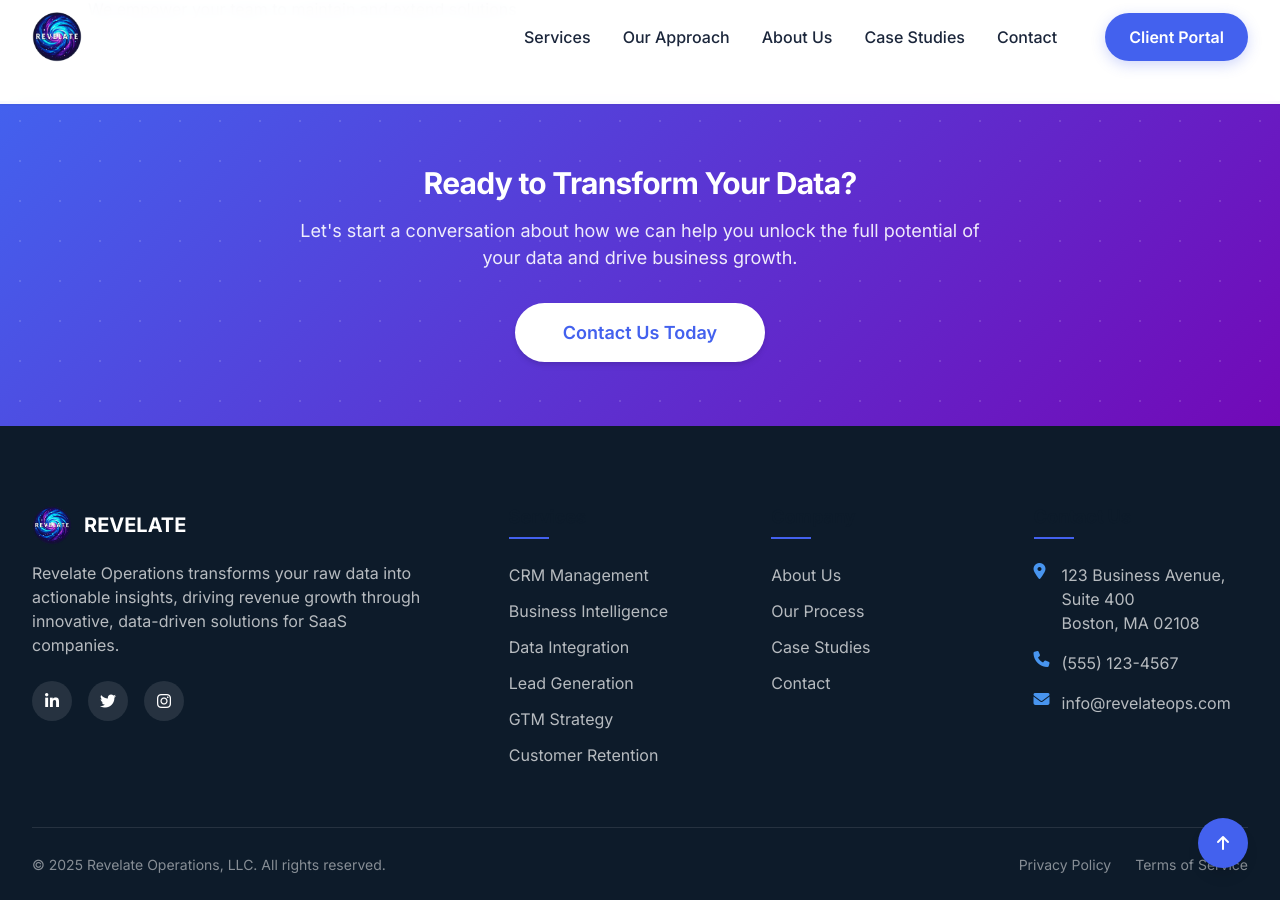
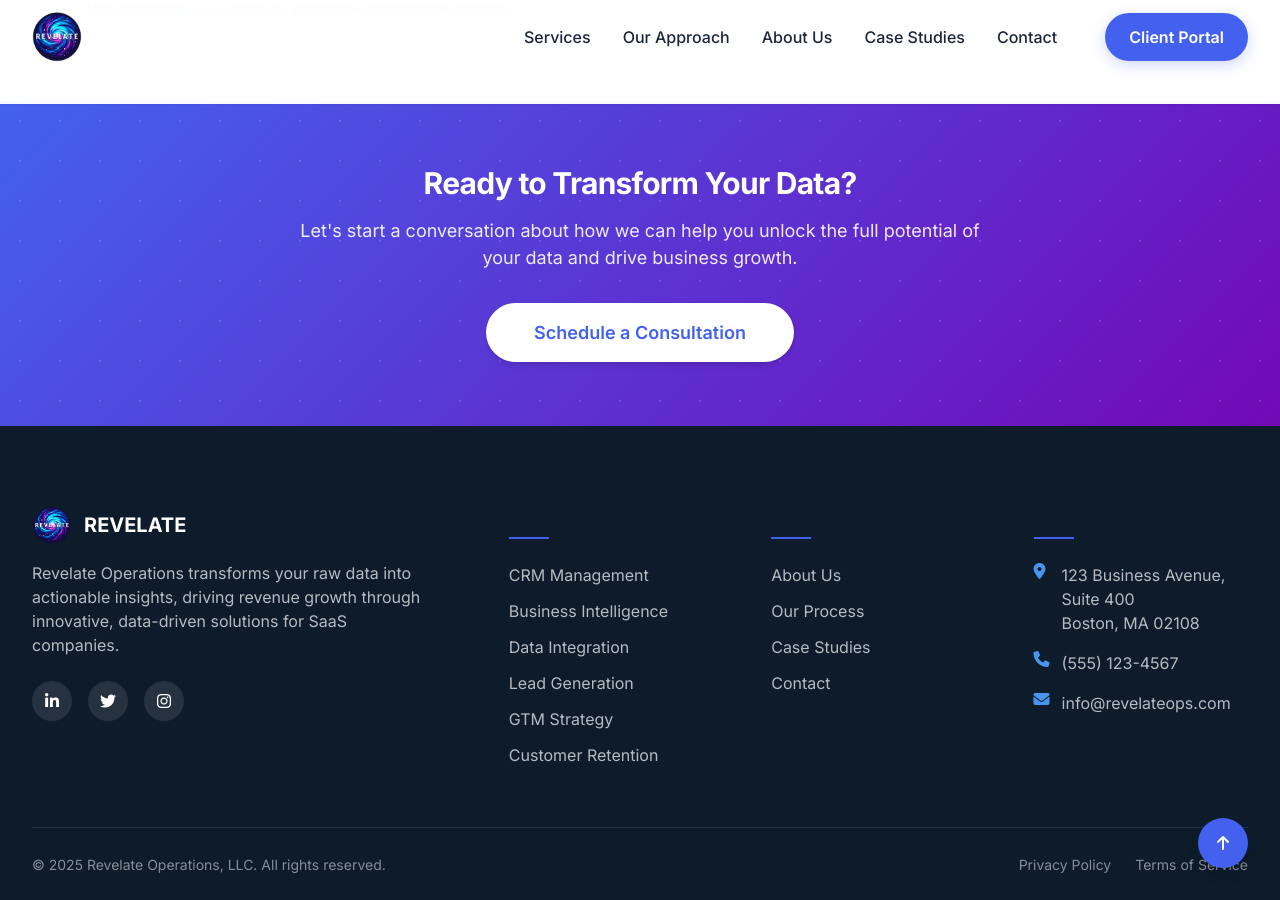
Before and after one commit to DrewRevelate/revelate-website, a Jekyll site: the page built from index.html, in a window 1280 px wide and 900 px high, scrolled down 4509 px. Built offline with Jekyll 4.4.1, drawn with Linux system fonts in a browser that asks for light colours.

Commit message:
calendly modal

```diff
--- a/index.html
+++ b/index.html
@@ -12,6 +12,21 @@
   - logo-animation
 structured_data: '{"@context":"https://schema.org","@type":"ProfessionalService","name":"Revelate Operations","url":"https://revelateops.com","logo":"https://revelateops.com/images/revelate-spiral-logo.png","description":"Data-driven SaaS consulting specializing in Salesforce, CRM management and business intelligence solutions.","address":{"@type":"PostalAddress","streetAddress":"123 Business Avenue, Suite 400","addressLocality":"Boston","addressRegion":"MA","postalCode":"02108","addressCountry":"US"},"telephone":"+1-555-123-4567","email":"info@revelateops.com","priceRange":"$$","openingHours":"Mo,Tu,We,Th,Fr 09:00-17:00","sameAs":["https://www.linkedin.com/company/revelateops","https://twitter.com/revelateops"],"serviceArea":{"@type":"GeoCircle","geoMidpoint":{"@type":"GeoCoordinates","latitude":"42.3601","longitude":"-71.0589"},"geoRadius":"50000"}}'
 ---
+
+<!-- Calendly Modal -->
+<div id="calendly-modal" class="modal" aria-hidden="true" role="dialog">
+    <div class="modal-content">
+        <div class="modal-header">
+            <h2 class="modal-title">Schedule a Consultation</h2>
+            <button class="close-modal" aria-label="Close modal">&times;</button>
+        </div>
+        <div class="modal-body calendly-container">
+            <!-- Calendly inline widget -->
+            <div class="calendly-inline-widget" data-url="https://calendly.com/drewlambert/15-minute-intro-call?background_color=f1f2f4&text_color=0d0e12&primary_color=2b9fe3" style="min-width:320px;height:700px;"></div>
+            <script type="text/javascript" src="https://assets.calendly.com/assets/external/widget.js" async></script>
+        </div>
+    </div>
+</div>
 
 <!-- Explicitly include proper navigation -->
 <nav id="navbar" aria-label="Main navigation">
@@ -56,7 +71,7 @@
             </div>
 
             <div class="hero-cta">
-                <a href="{{ '/contact/' | relative_url }}" class="btn btn-primary btn-lg">Get Started</a>
+                <a href="#" class="btn btn-primary btn-lg calendly-trigger">Get Started</a>
                 <a href="{{ '/services/' | relative_url }}" class="btn btn-outline btn-lg">Explore Services</a>
             </div>
         </div>
@@ -313,7 +328,127 @@
         <div class="cta-content">
             <h2 class="cta-title">Ready to Transform Your Data?</h2>
             <p class="cta-description">Let's start a conversation about how we can help you unlock the full potential of your data and drive business growth.</p>
-            <a href="{{ '/contact/' | relative_url }}" class="btn btn-light btn-lg">Contact Us Today</a>
+            <a href="#" class="btn btn-light btn-lg calendly-trigger">Schedule a Consultation</a>
         </div>
     </div>
 </section>
+
+<!-- Calendly Modal JavaScript -->
+<script>
+document.addEventListener('DOMContentLoaded', function() {
+    // Get all elements with the calendly-trigger class
+    const calendlyTriggers = document.querySelectorAll('.calendly-trigger');
+    const calendlyModal = document.getElementById('calendly-modal');
+    const closeModalBtn = calendlyModal.querySelector('.close-modal');
+
+    // Add click event to all calendly trigger buttons
+    calendlyTriggers.forEach(button => {
+        button.addEventListener('click', function(e) {
+            e.preventDefault();
+            calendlyModal.setAttribute('aria-hidden', 'false');
+            calendlyModal.classList.add('active');
+            document.body.classList.add('modal-open');
+        });
+    });
+
+    // Close modal when clicking the close button
+    closeModalBtn.addEventListener('click', function() {
+        calendlyModal.setAttribute('aria-hidden', 'true');
+        calendlyModal.classList.remove('active');
+        document.body.classList.remove('modal-open');
+    });
+
+    // Close modal when clicking outside of modal content
+    calendlyModal.addEventListener('click', function(e) {
+        if (e.target === calendlyModal) {
+            calendlyModal.setAttribute('aria-hidden', 'true');
+            calendlyModal.classList.remove('active');
+            document.body.classList.remove('modal-open');
+        }
+    });
+
+    // Close modal with Escape key
+    document.addEventListener('keydown', function(e) {
+        if (e.key === 'Escape' && calendlyModal.classList.contains('active')) {
+            calendlyModal.setAttribute('aria-hidden', 'true');
+            calendlyModal.classList.remove('active');
+            document.body.classList.remove('modal-open');
+        }
+    });
+});
+</script>
+
+<!-- Additional CSS for the Calendly Modal -->
+<style>
+/* Modal Styles */
+.modal {
+    display: none;
+    position: fixed;
+    top: 0;
+    left: 0;
+    width: 100%;
+    height: 100%;
+    background-color: rgba(0, 0, 0, 0.7);
+    z-index: 1000;
+    overflow-y: auto;
+}
+
+.modal.active {
+    display: flex;
+    align-items: center;
+    justify-content: center;
+}
+
+.modal-content {
+    background-color: #fff;
+    border-radius: 8px;
+    width: 90%;
+    max-width: 800px;
+    max-height: 90vh;
+    display: flex;
+    flex-direction: column;
+    position: relative;
+    box-shadow: 0 5px 15px rgba(0, 0, 0, 0.3);
+}
+
+.modal-header {
+    display: flex;
+    justify-content: space-between;
+    align-items: center;
+    padding: 1rem 1.5rem;
+    border-bottom: 1px solid #e9ecef;
+}
+
+.modal-title {
+    margin: 0;
+    font-size: 1.5rem;
+    color: #2b3452;
+}
+
+.close-modal {
+    background: none;
+    border: none;
+    font-size: 1.5rem;
+    color: #6c757d;
+    cursor: pointer;
+    padding: 0;
+}
+
+.close-modal:hover {
+    color: #000;
+}
+
+.modal-body {
+    padding: 1rem 1.5rem;
+    overflow-y: auto;
+}
+
+.calendly-container {
+    height: 700px;
+    padding: 0;
+}
+
+body.modal-open {
+    overflow: hidden;
+}
+</style>
```
